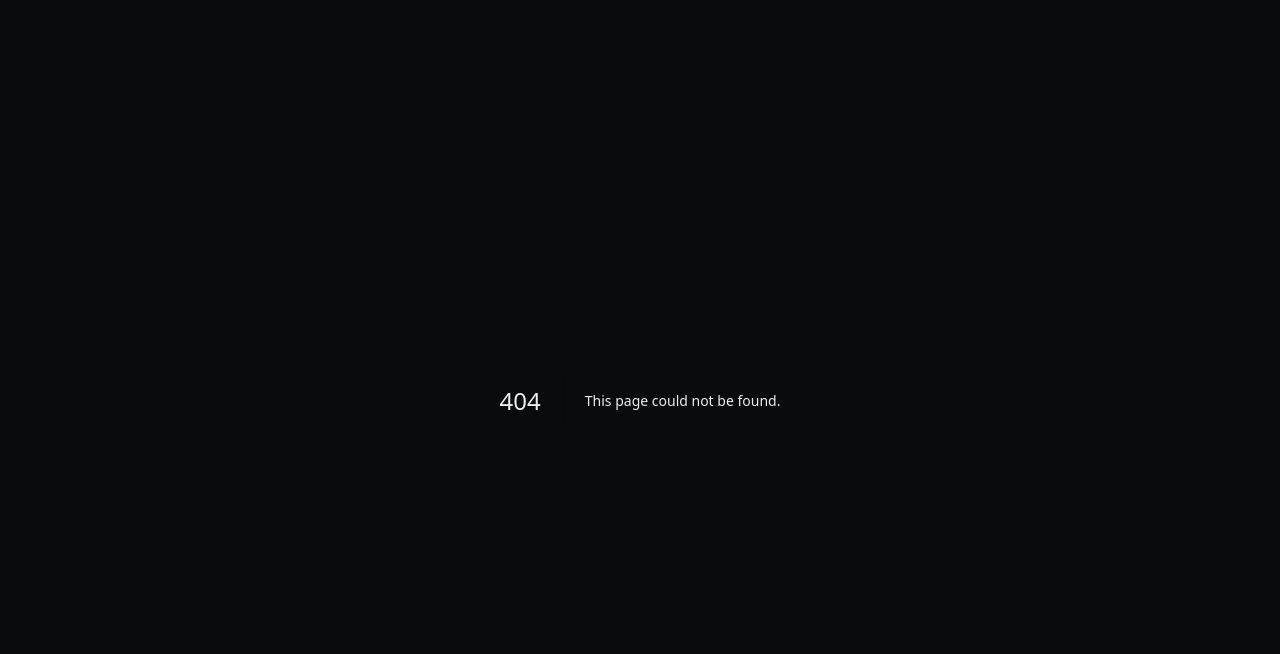
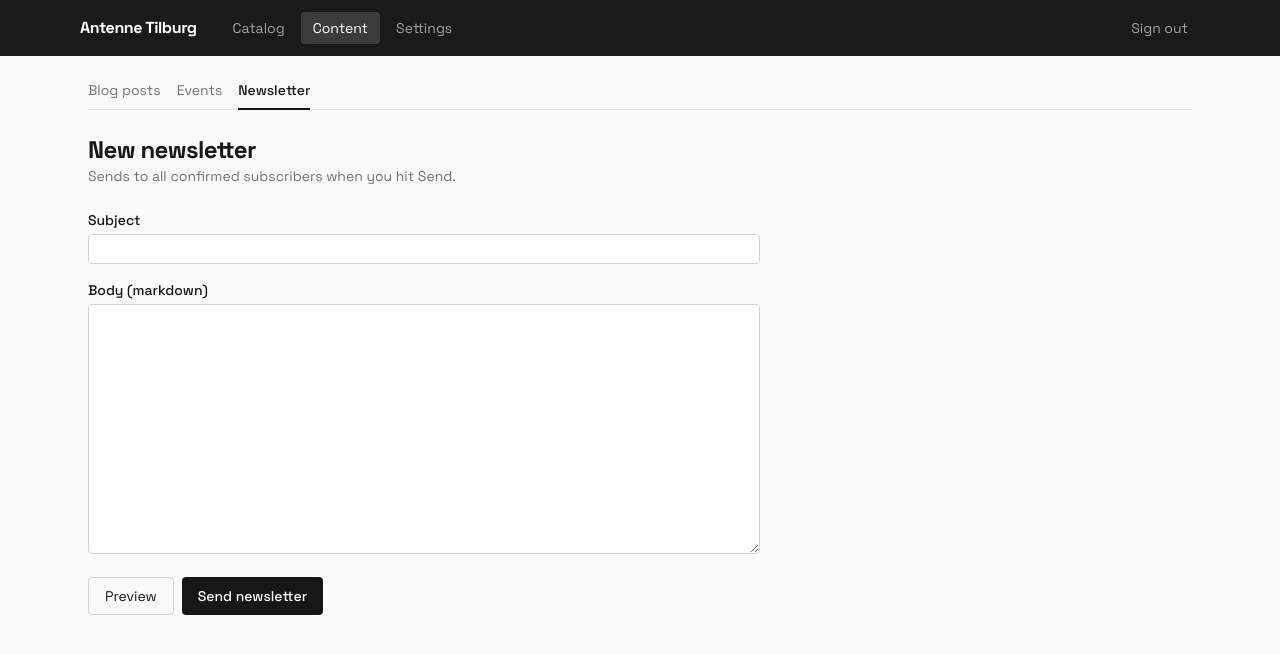
Before and after one commit to josvanotterloo/antenne-tilburg, a Next.js app: page /admin/content/newsletter/new in a window 1280 px wide. Before the commit this address had no page. Shown: the top 654 px of the page. Built offline with nearby package versions, Linux system fonts and the light colour scheme.

Commit message:
feat: admin newsletter composer at /admin/content/newsletter/new
Subject + markdown body with a Preview toggle (reuses PostBody) and a Send button
that POSTs to the send route and reports how many subscribers were reached. Adds a
Newsletter link to the content sub-nav.

```diff
--- a/app/admin/content/layout.tsx
+++ b/app/admin/content/layout.tsx
@@ -3,6 +3,7 @@ import { AdminSubNav } from "@/components/layout/AdminSubNav";
 const ITEMS = [
   { href: "/admin/content/posts", label: "Blog posts" },
   { href: "/admin/content/events", label: "Events" },
+  { href: "/admin/content/newsletter/new", label: "Newsletter" },
 ];
 
 export default function ContentLayout({
--- /dev/null
+++ b/app/admin/content/newsletter/new/page.tsx
@@ -0,0 +1,15 @@
+import { NewsletterComposer } from "@/components/admin/NewsletterComposer";
+
+export default function NewNewsletterPage() {
+  return (
+    <div className="space-y-6">
+      <div>
+        <h1 className="text-2xl font-bold tracking-tight">New newsletter</h1>
+        <p className="text-sm text-neutral-500">
+          Sends to all confirmed subscribers when you hit Send.
+        </p>
+      </div>
+      <NewsletterComposer />
+    </div>
+  );
+}
--- /dev/null
+++ b/components/admin/NewsletterComposer.tsx
@@ -0,0 +1,115 @@
+"use client";
+
+import { useState } from "react";
+
+import { PostBody } from "@/components/PostBody";
+
+type Status = "idle" | "sending" | "sent" | "error";
+
+export function NewsletterComposer() {
+  const [subject, setSubject] = useState("");
+  const [body, setBody] = useState("");
+  const [showPreview, setShowPreview] = useState(false);
+  const [status, setStatus] = useState<Status>("idle");
+  const [result, setResult] = useState<{ sent: number; failed: number } | null>(
+    null,
+  );
+  const [error, setError] = useState("");
+
+  async function handleSend(event: React.FormEvent) {
+    event.preventDefault();
+    setStatus("sending");
+    setError("");
+    try {
+      const res = await fetch("/api/admin/newsletter/send", {
+        method: "POST",
+        headers: { "content-type": "application/json" },
+        body: JSON.stringify({ subject, body }),
+      });
+      const data = (await res.json().catch(() => ({}))) as {
+        sent?: number;
+        failed?: number;
+        error?: string;
+      };
+      if (res.ok) {
+        setResult({ sent: data.sent ?? 0, failed: data.failed ?? 0 });
+        setStatus("sent");
+        return;
+      }
+      setError(data.error ?? "Could not send the newsletter.");
+      setStatus("error");
+    } catch {
+      setError("Couldn't reach the server. Please try again.");
+      setStatus("error");
+    }
+  }
+
+  return (
+    <form onSubmit={handleSend} className="max-w-2xl space-y-4">
+      <div className="space-y-1">
+        <label htmlFor="subject" className="block text-sm font-medium">
+          Subject
+        </label>
+        <input
+          id="subject"
+          required
+          value={subject}
+          onChange={(e) => setSubject(e.target.value)}
+          className="w-full rounded border border-neutral-300 px-2 py-1 text-sm"
+        />
+      </div>
+
+      <div className="space-y-1">
+        <label htmlFor="body" className="block text-sm font-medium">
+          Body (markdown)
+        </label>
+        <textarea
+          id="body"
+          required
+          rows={12}
+          value={body}
+          onChange={(e) => setBody(e.target.value)}
+          className="w-full rounded border border-neutral-300 px-2 py-1 font-mono text-sm"
+        />
+      </div>
+
+      <div className="flex gap-2">
+        <button
+          type="button"
+          onClick={() => setShowPreview((p) => !p)}
+          className="rounded border border-neutral-300 px-4 py-2 text-sm"
+        >
+          {showPreview ? "Hide preview" : "Preview"}
+        </button>
+        <button
+          type="submit"
+          disabled={status === "sending"}
+          className="rounded bg-neutral-900 px-4 py-2 text-sm font-medium text-white disabled:opacity-60"
+        >
+          {status === "sending" ? "Sending…" : "Send newsletter"}
+        </button>
+      </div>
+
+      {status === "sent" && result && (
+        <p role="status" className="text-sm text-green-700">
+          Sent to {result.sent} subscriber{result.sent === 1 ? "" : "s"}.
+          {result.failed > 0 ? ` ${result.failed} failed.` : ""}
+        </p>
+      )}
+      {status === "error" && (
+        <p role="alert" className="text-sm text-red-600">
+          {error}
+        </p>
+      )}
+
+      {showPreview && (
+        <div className="rounded border border-neutral-200 bg-canvas p-4">
+          <p className="mb-3 text-xs uppercase tracking-wide text-ink-muted">
+            Email preview
+          </p>
+          <PostBody body={body} />
+        </div>
+      )}
+    </form>
+  );
+}
```
Also changed, not shown: 1 other file (tests, documents, lock files or other folders).
